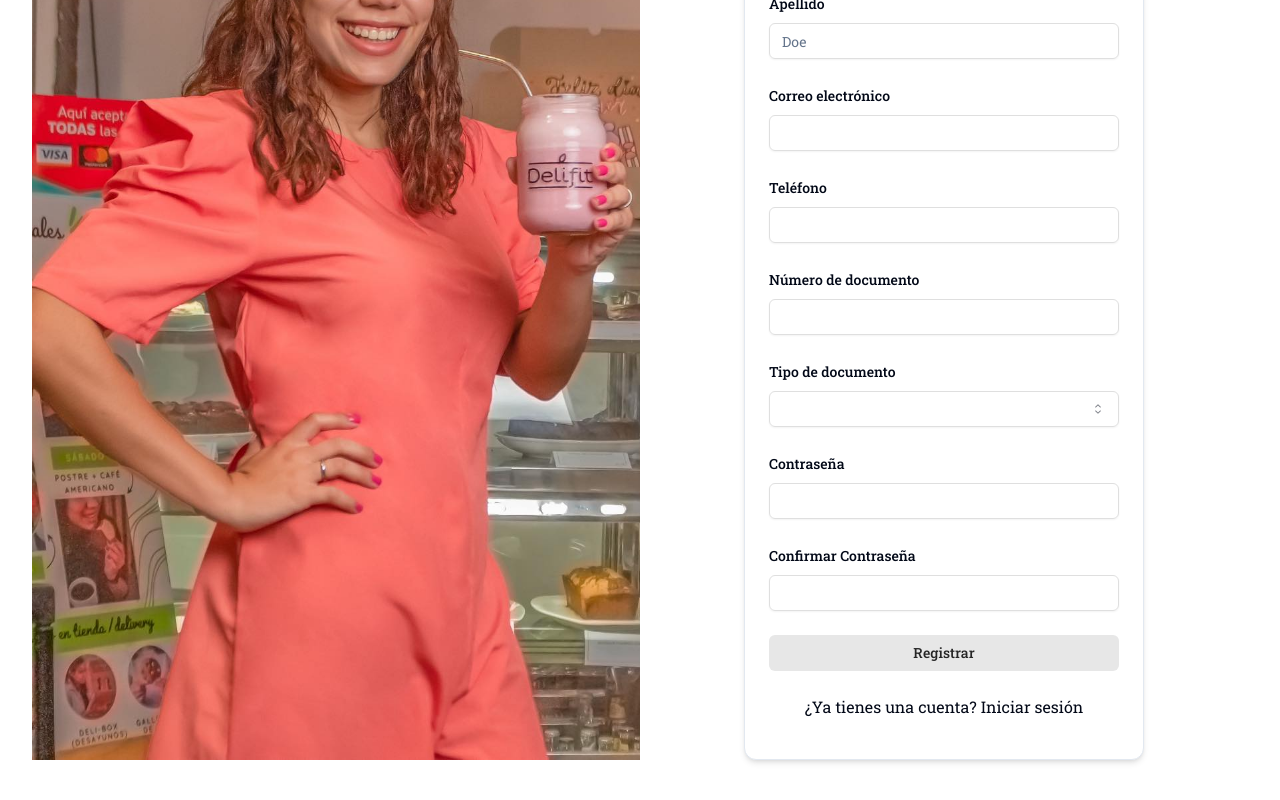
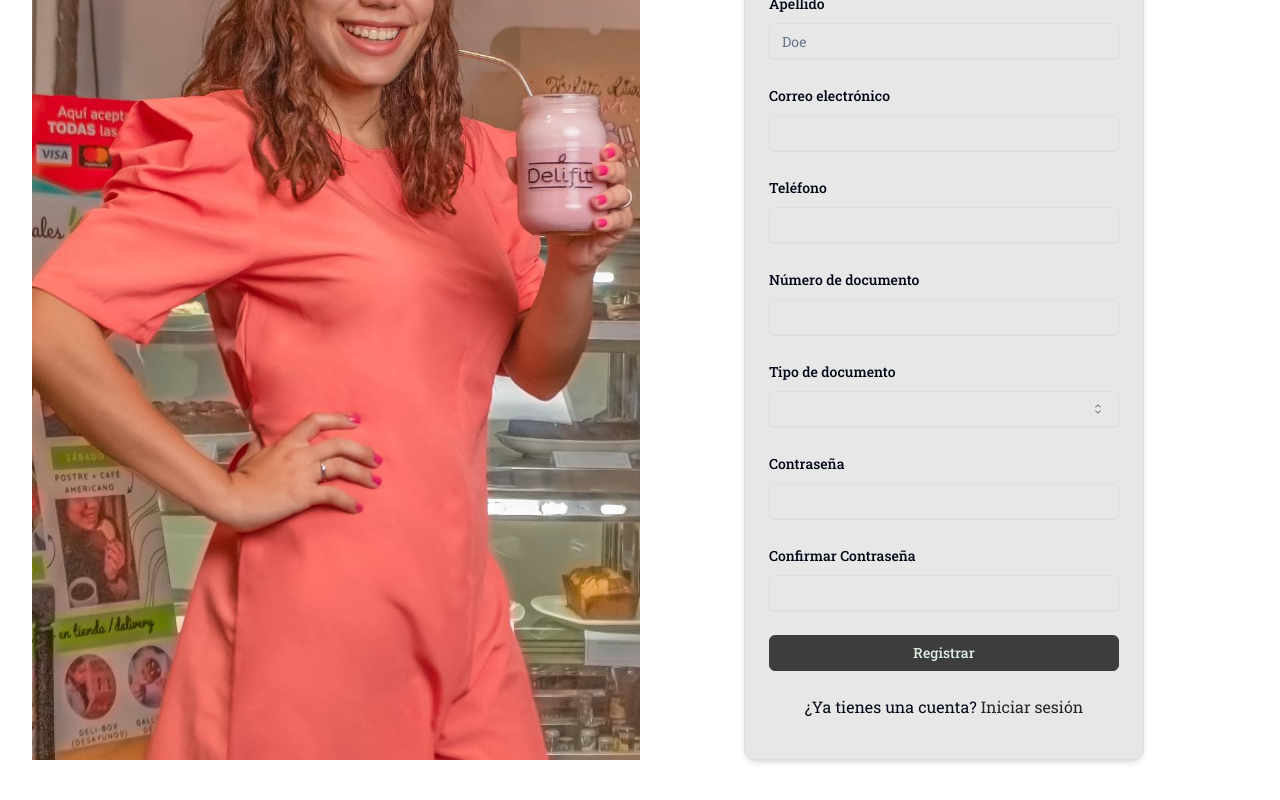
Before and after one commit to hernancham/delifit-ecommerce-app, a Next.js app: page /register in a window 1280 px wide. Shown: the part 304-1104 px from the top of the page. Built offline with nearby package versions, Linux system fonts and the light colour scheme.

Commit message:
Modificando colores de Login y Register

```diff
--- a/src/app/(auth)/login/_components/LoginForm.tsx
+++ b/src/app/(auth)/login/_components/LoginForm.tsx
@@ -65,6 +65,7 @@ export const LoginForm = () => {
                   disabled={isPending}
                   type='text'
                   placeholder='ingresa tu numero'
+                  className='dark:border-graphite-deep'
                 />
               </FormControl>
               <FormMessage />
@@ -83,6 +84,7 @@ export const LoginForm = () => {
                   disabled={isPending}
                   type='password'
                   placeholder='ingresa tu contraseña'
+                  className='dark:border-graphite-deep'
                 />
               </FormControl>
               <FormMessage />
@@ -93,7 +95,7 @@ export const LoginForm = () => {
         <Button
           disabled={isPending}
           type='submit'
-          variant='default'
+          variant='outline'
           className='w-full'
         >
           Ingresar
--- a/src/app/(auth)/login/page.tsx
+++ b/src/app/(auth)/login/page.tsx
@@ -20,7 +20,9 @@ export default function Page() {
               footer={
                 <span>
                   ¿Aún no tienes cuenta?{" "}
-                  <Link href={registerRoute}>Registrarse</Link>
+                  <Link href={registerRoute}
+                    className='text-graphite-deep hover:text-black dark:text-graphite-light dark:hover:text-graphite'
+                  >Registrarse</Link>
                 </span>
               }
             >
--- a/src/app/(auth)/register/_components/RegisterForm.tsx
+++ b/src/app/(auth)/register/_components/RegisterForm.tsx
@@ -92,6 +92,7 @@ export const RegisterForm = () => {
                   disabled={isPending}
                   type='text'
                   placeholder='John'
+                  className='dark:border-graphite-deep'
                 />
               </FormControl>
               <FormMessage />
@@ -110,6 +111,7 @@ export const RegisterForm = () => {
                   disabled={isPending}
                   type='text'
                   placeholder='Doe'
+                  className='dark:border-graphite-deep'
                 />
               </FormControl>
               <FormMessage />
@@ -128,6 +130,7 @@ export const RegisterForm = () => {
                   disabled={isPending}
                   type='email'
                   placeholder=''
+                  className='dark:border-graphite-deep'
                 />
               </FormControl>
               <FormMessage />
@@ -146,6 +149,7 @@ export const RegisterForm = () => {
                   disabled={isPending}
                   type='text'
                   placeholder=''
+                  className='dark:border-graphite-deep'
                 />
               </FormControl>
               <FormMessage />
@@ -164,6 +168,7 @@ export const RegisterForm = () => {
                   disabled={isPending}
                   type='text'
                   placeholder=''
+                  className='dark:border-graphite-deep'
                 />
               </FormControl>
               <FormMessage />
@@ -218,6 +223,7 @@ export const RegisterForm = () => {
                   disabled={isPending}
                   type='password'
                   placeholder=''
+                  className='dark:border-graphite-deep'
                 />
               </FormControl>
               <FormMessage />
@@ -237,6 +243,7 @@ export const RegisterForm = () => {
                   disabled={isPending}
                   type='password'
                   placeholder=''
+                  className='dark:border-graphite-deep'
                 />
               </FormControl>
               <FormMessage />
@@ -247,7 +254,7 @@ export const RegisterForm = () => {
         <Button
           disabled={isPending}
           type='submit'
-          variant='default'
+          variant='outline'
           className='w-full'
         >
           Registrar
--- a/src/app/(auth)/register/page.tsx
+++ b/src/app/(auth)/register/page.tsx
@@ -18,7 +18,9 @@ export default function Page() {
           footer={
             <span>
               ¿Ya tienes una cuenta?{" "}
-              <Link href={loginRoute}>Iniciar sesión</Link>
+              <Link href={loginRoute}
+                className='text-graphite-deep hover:text-black dark:text-graphite-light dark:hover:text-graphite'
+              >Iniciar sesión</Link>
             </span>
           }
         >
--- a/src/app/(main)/_components/Banner/index.tsx
+++ b/src/app/(main)/_components/Banner/index.tsx
@@ -21,7 +21,7 @@ export const Banner = () => {
               Delifit
             </h1>
             <div className='mb-8 mt-8 h-px w-full bg-green-800 dark:bg-slate-400'></div>
-            <p className='dark:text-graphite-deep text-sm text-gray-500 sm:text-base lg:text-xl text-left'>
+            <p className='dark:text-graphite text-sm text-gray-500 sm:text-base lg:text-xl text-justify'>
               En DELIFIT, por casi cinco años, hemos sido el sabor saludable de
               Tacna, ofreciendo opciones frescas y nutritivas. Desde desayunos
               energizantes hasta postres tentadores, cada plato resalta por sus
--- a/src/components/ui/card.tsx
+++ b/src/components/ui/card.tsx
@@ -9,7 +9,7 @@ const Card = React.forwardRef<
   <div
     ref={ref}
     className={cn(
-      "rounded-xl border bg-card text-card-foreground shadow",
+      "rounded-xl border bg-card text-card-foreground shadow bg-graphite-light border-graphite dark:bg-graphite-dark dark:border-graphite-deep",
       className
     )}
     {...props}
```
